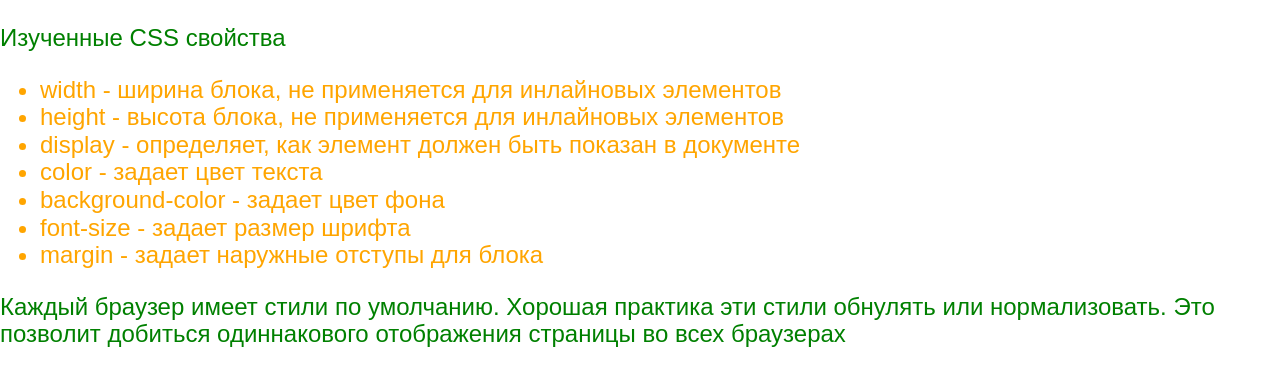
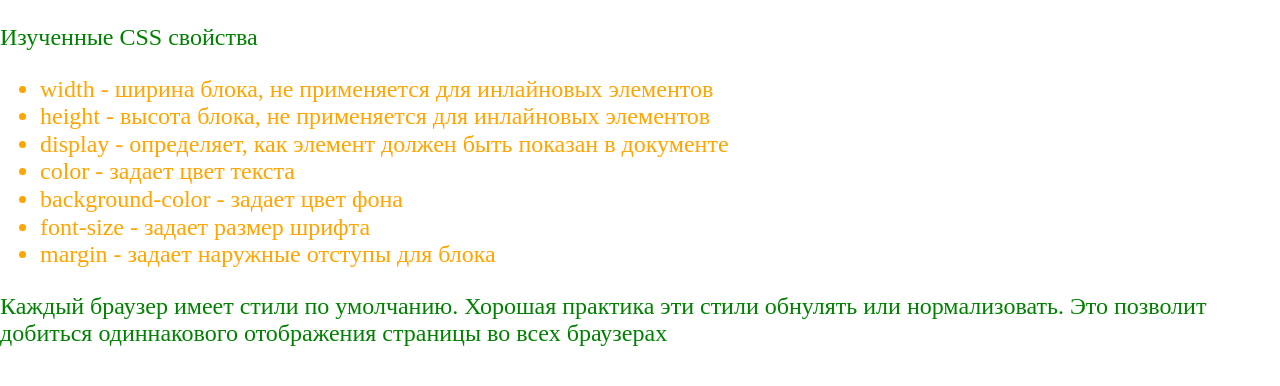
Before and after one commit to 1Makedonets1/gromcode, a plain HTML site: page pre_cours/css_intro/task_2/index.html in a window 1280 px wide. Drawn offline with nearby package versions, Linux system fonts and the light colour scheme.

Commit message:
cenged font back

```diff
--- a/pre_cours/css_intro/task_2/style.css
+++ b/pre_cours/css_intro/task_2/style.css
@@ -1,6 +1,5 @@
 * {
     font-size: 24px;
-    font-family: Arial, Helvetica, sans-serif;
 }
 
 .text {
```
